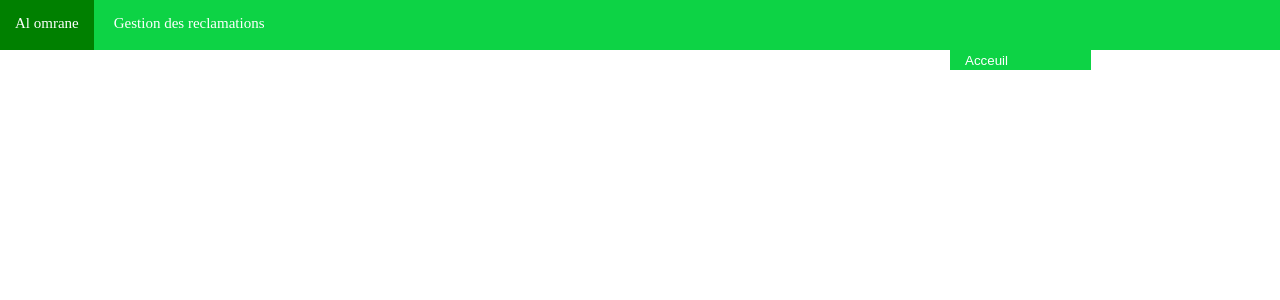
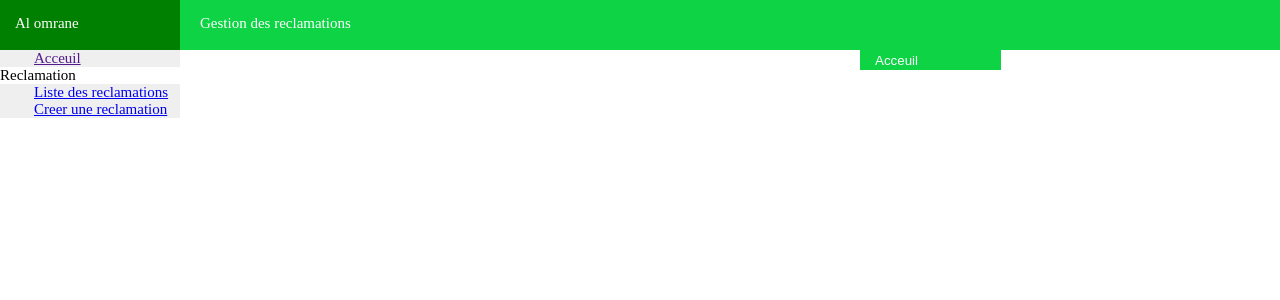
Before and after one commit to Saadf01/Reclamation, a Vue app: page / in a window 1280 px wide. Shown: the top 300 px of the page. Built offline with nearby package versions, Linux system fonts and the light colour scheme.

Commit message:
heade page acceuil/ html barre navigation

```diff
--- a/src/pages/Accueil_Page.vue
+++ b/src/pages/Accueil_Page.vue
@@ -19,6 +19,15 @@
 </div>
 </div>
   </div>
+    <ul id="menu-vertical">
+      <ol><a href="">Acceuil</a></ol>
+      <li>Reclamation</li>
+      <ul>
+      <ol><a href="#">Liste des reclamations</a></ol>
+      <ol><a href="#">Creer une reclamation</a></ol>
+      </ul>
+      </ul>
+
 </template>
 
 <script>
@@ -38,12 +47,13 @@ body{
   padding:15px;
   background-color: green;
   height: 20px;
+  width: 150px;
 }
 .rec{
   margin-left : 20px;
 }
 .menu{
-  margin-left:950px;
+  margin-left:860px;
 }
 #menuser{
   border:none;
@@ -65,4 +75,15 @@ color:white;
   right: 40px;
   pointer-events: none;
 }
+#menu-vertical, #menu-vertical ul {
+  padding:0;
+  margin:0;
+  list-style:none;
+  width: 180px; /* seule ligne rajoutée */
+}
+#menu-vertical ol{
+  position: relative;
+  background:#EFEFEF;
+  margin-left: -6px; /* juste pour cacher le texte de la page en-dessous */
+}
 </style>
--- /dev/null
+++ b/src/pages/Liste-reclamation.vue
@@ -0,0 +1,3 @@
+<template>
+    <h1>sssssssssssssssssssssssssssss</h1>
+</template>
```
